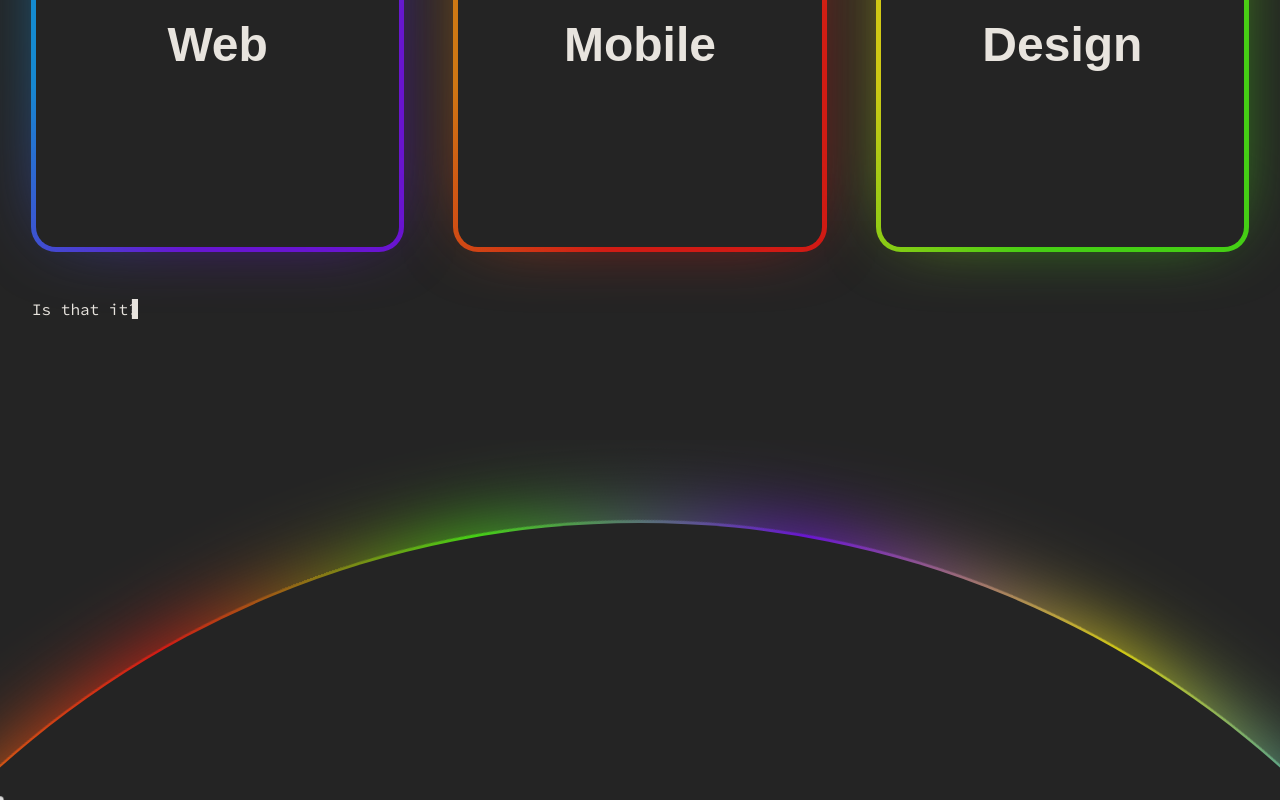
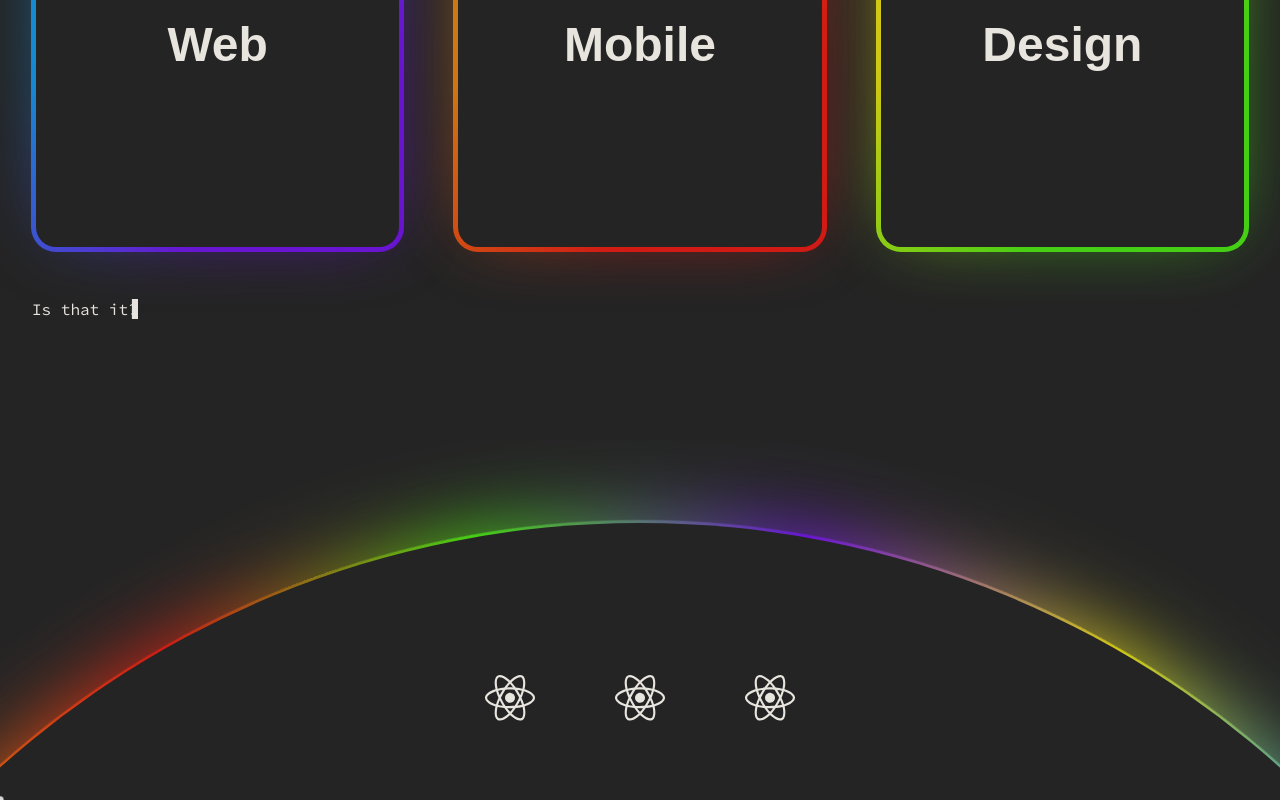
Before and after one commit to daoma90/portfolio, a Next.js app: page / in a window 1280 px wide. Shown: the part 1160-1960 px from the top of the page. Built offline with nearby package versions, Linux system fonts and the light colour scheme; a web font is replaced by a local one.

Commit message:
Add content in footer

```diff
--- a/components/layout/Footer/glow/index.tsx
+++ b/components/layout/Footer/glow/index.tsx
@@ -1,12 +1,56 @@
+import CustomLink from "@/components/library/atoms/CustomLink";
+import Icons from "@/components/library/atoms/Icons";
+import { useMouseContext } from "@/context/MouseContext";
 import React from "react";
 import * as s from "./styles";
 
 const Footer = () => {
+  const { cursorChangeHandler } = useMouseContext();
   return (
     <s.Container>
       <s.Glow />
       <s.Border />
-      <s.Background />
+      <s.Background></s.Background>
+      <s.ContentContainer>
+        <s.IconContainer>
+          <s.IconLink
+            onMouseEnter={() => {
+              cursorChangeHandler("mail");
+            }}
+            onMouseLeave={() => {
+              cursorChangeHandler("");
+            }}
+          >
+            <CustomLink link="mailto:daoma90@gmail.com">
+              <Icons icon="mail-circle" color="primaryAccent" size={50} />
+            </CustomLink>
+          </s.IconLink>
+          <s.IconLink
+            onMouseEnter={() => {
+              cursorChangeHandler("open");
+            }}
+            onMouseLeave={() => {
+              cursorChangeHandler("");
+            }}
+          >
+            <CustomLink link="https://github.com/daoma90" target="_blank">
+              <Icons icon="github" color="primaryAccent" size={50} />
+            </CustomLink>
+          </s.IconLink>
+          <s.IconLink
+            onMouseEnter={() => {
+              cursorChangeHandler("open");
+            }}
+            onMouseLeave={() => {
+              cursorChangeHandler("");
+            }}
+          >
+            <CustomLink link="https://www.linkedin.com/in/davidoman90/" target="_blank">
+              <Icons icon="linkedin" color="primaryAccent" size={50} />
+            </CustomLink>
+          </s.IconLink>
+        </s.IconContainer>
+      </s.ContentContainer>
     </s.Container>
   );
 };
--- a/components/layout/Footer/glow/styles.ts
+++ b/components/layout/Footer/glow/styles.ts
@@ -36,6 +36,7 @@ export const Background = styled.div`
   top: calc(10.5vh);
   left: -25%;
   transition: ${(props) => props.theme.utils.themeTransition};
+
   ${breakpoints.tablet} {
     top: calc(10.4vh);
   }
@@ -56,3 +57,24 @@ export const Glow = styled.div`
   filter: blur(40px);
   animation: rotate 30s linear infinite;
 `;
+
+export const ContentContainer = styled.div`
+  position: relative;
+  height: 100%;
+  display: flex;
+  justify-content: center;
+`;
+
+export const IconContainer = styled.div`
+  display: flex;
+  flex-direction: row;
+  align-items: center;
+  justify-content: center;
+  gap: 5rem;
+  margin-top: 10rem;
+`;
+
+export const IconLink = styled.div`
+  background-color: transparent;
+  border: none;
+`;
```
